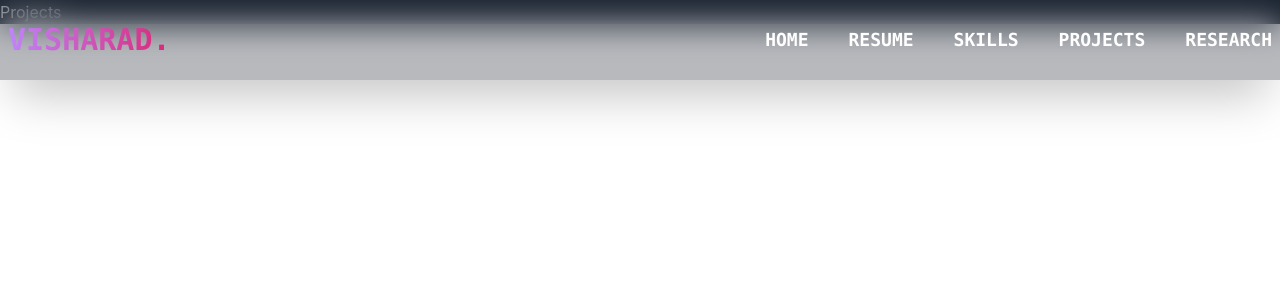
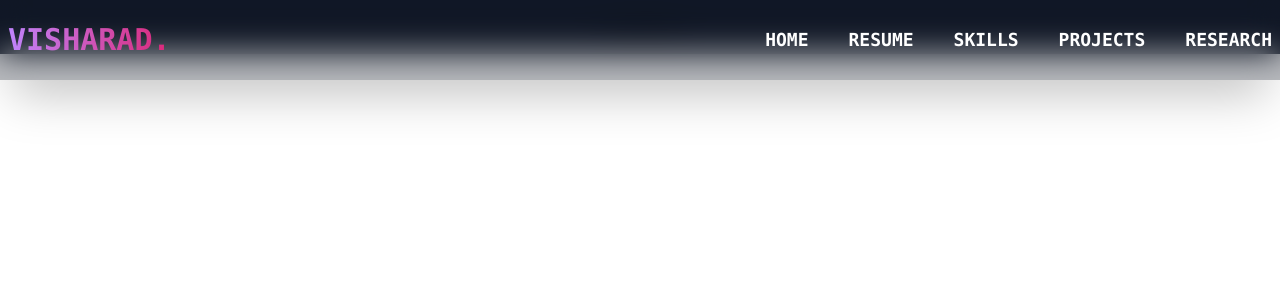
Before and after one commit to VISHARAD17/portfolio-nextjs, a Next.js app: page /projects in a window 1280 px wide. Shown: the top 300 px of the page. Built offline with nearby package versions, Linux system fonts and the light colour scheme.

Commit message:
using dynamic img check

```diff
--- a/pages/projects.js
+++ b/pages/projects.js
@@ -1,8 +1,11 @@
 const projects = () => {
     return (
-        <div className=" bg-gray-800">
-            <h1 className="text-white">Projects</h1>
+        <div className="bg-gray-900 pb-[10px]">
+            <div className="flex justify-center align-middle items-center col-span-2 cursor-pointer">
+                <p className="pt-[20px]">something</p>
+            </div>
         </div>
+
     );
 }
 
--- a/pages/skills.js
+++ b/pages/skills.js
@@ -2,6 +2,9 @@ import React from 'react'
 import Image from 'next/image'
 import { FaHtml5 } from 'react-icons/fa'
 import html5Img from '../public/skills/html.png'
+
+// Images used in the page
+import cppImg from '../public/skills/c++.png'
 
 const Skills = () => {
   return (
@@ -15,7 +18,7 @@ const Skills = () => {
 
                 {/* #################################################################### */}
                 <div className='flex justify-center items-center p-6 shadow-lg shadow-black bg-gray-800 rounded-xl hover:scale-110 ease-in duration-300'>
-                    <Image src = '/../public/skills/c++.png' alt = 'cpp-img' width='64px' height='64px' />
+                    <Image src = {cppImg} alt = 'cpp-img' width='64px' height='64px' />
                     <div className='ml-4 text-2xl font-bold text-white'><h3>C++</h3></div>
                 </div>
 
```
Also changed, not shown: pages/resume.js (+3 -5 lines), 1 other file (tests, documents, lock files or other folders).
